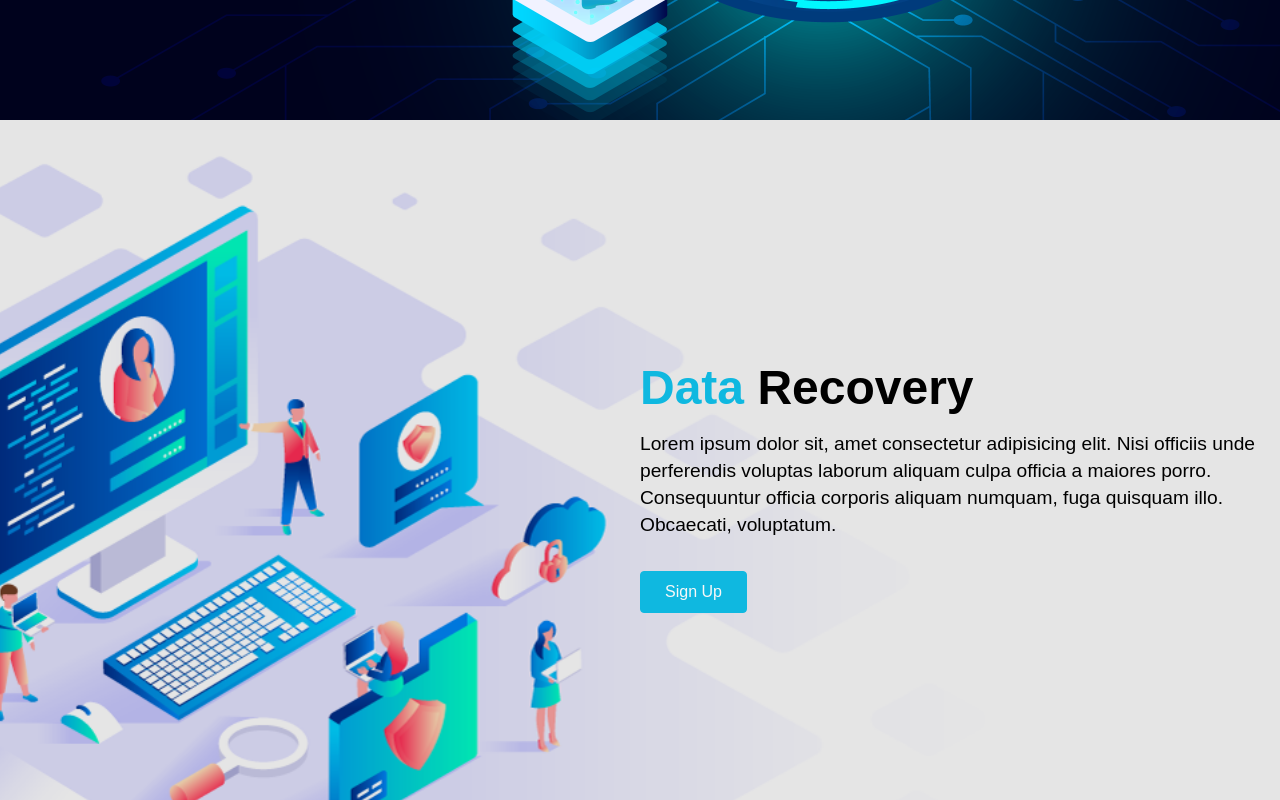
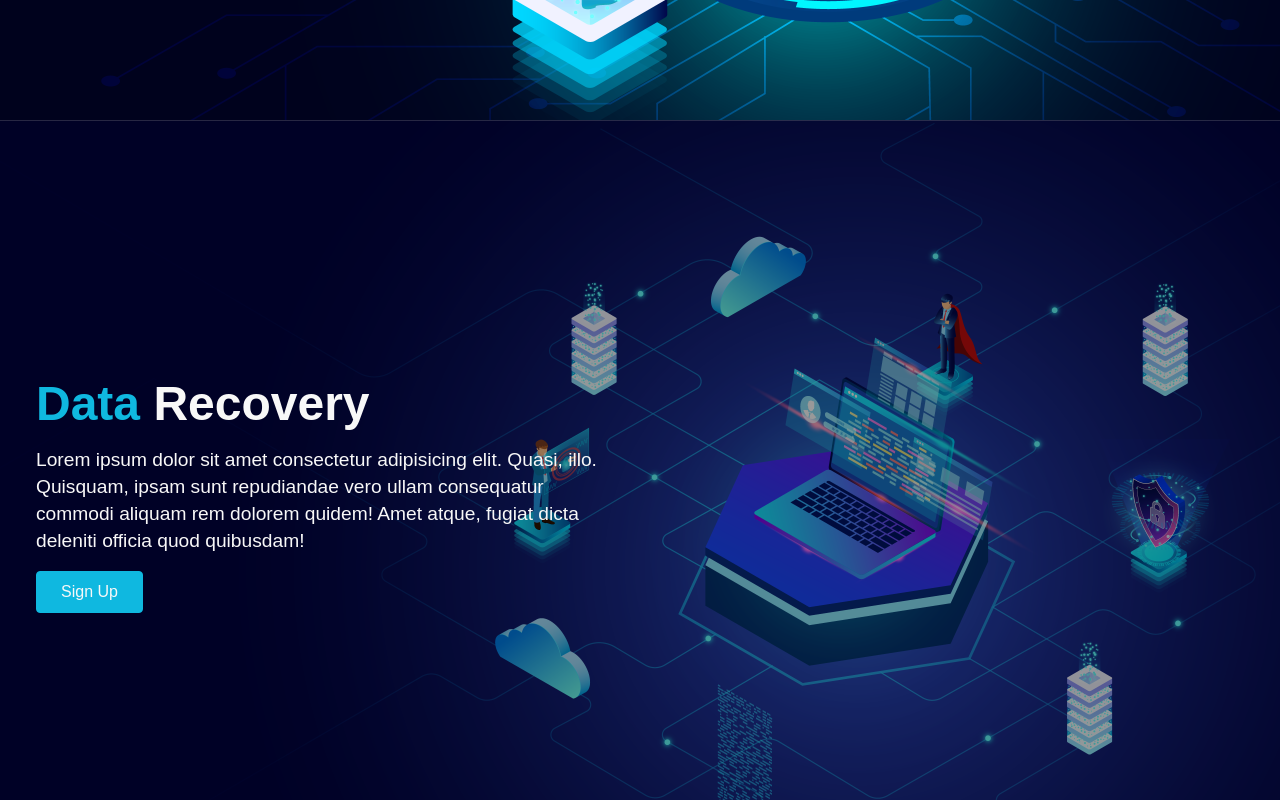
Before and after one commit to AhmedShaykh/Agency-Website, a React (Create React App) app: page / in a window 1280 px wide. Shown: the part 680-1480 px from the top of the page. Built offline with nearby package versions, Linux system fonts and the light colour scheme; a web font is replaced by a local one.

Commit message:
Git Init

```diff
--- a/src/App.jsx
+++ b/src/App.jsx
@@ -2,6 +2,7 @@ import React from "react";
 import Navbar from './Components/Navbar/Navbar.jsx';
 import Hero from './Components/Hero/Hero.jsx';
 import Data from './Components/Data/Data.jsx';
+import Recovery from "./Components/Recovery/Recovery.jsx";
 import Cloud from './Components/Cloud/Cloud.jsx'
 import Contact from "./Components/Contact/Contact.jsx";
 import Footer from './Components/Footer/Footer.jsx';
@@ -11,6 +12,7 @@ function App() {
     <>
       <Navbar />
       <Hero />
+      <Recovery />
       <Data />
       <Cloud />
       <Contact />
--- a/src/Components/Cloud/Cloud.jsx
+++ b/src/Components/Cloud/Cloud.jsx
@@ -8,7 +8,7 @@ const Cloud = () => {
                 <div className="content">
                     <h2><span>Cloud</span> Security</h2>
                     <p>Lorem ipsum dolor sit amet consectetur adipisicing elit. Possimus at veritatis quisquam voluptatem nostrum reprehenderit, tempore sint placeat, aperiam alias, facilis voluptate quod itaque deleniti molestiae non odit esse necessitatibus.</p>
-                    <div><button>Sign Up</button></div>
+                    <div><button>Learn More</button></div>
                 </div>
             </div>
         </div>
--- a/src/Components/Recovery/Recovery.jsx
+++ b/src/Components/Recovery/Recovery.jsx
@@ -1,9 +1,18 @@
 import React from 'react';
+import './RecoveryStyles.css';
 
 const Recovery = () => {
     return (
-        <div>
-
+        <div className='recovery'>
+            <div className="container">
+                <div className="content">
+                    <h2><span>Data</span> Recovery</h2>
+                    <p>Lorem ipsum dolor sit amet consectetur adipisicing elit. Quasi, illo. Quisquam, ipsam sunt repudiandae vero ullam consequatur commodi aliquam rem dolorem quidem! Amet atque, fugiat dicta deleniti officia quod quibusdam!</p>
+                <div>
+                    <button>Sign Up</button>
+                </div>
+                </div>
+            </div>
         </div>
     )
 }
--- /dev/null
+++ b/src/Components/Recovery/RecoveryStyles.css
@@ -0,0 +1,38 @@
+.recovery {
+    width: 100%;
+    height: 100vh;
+    background: rgba(0, 0, 0, .4);
+    position: relative;
+}
+
+.recovery:before {
+    content: '';
+    position: absolute;
+    background: url('../../Assets/recovery-bg.png') no-repeat center center/cover;
+    height: 100%;
+    width: 100%;
+    z-index: -1;
+}
+
+.recovery .content {
+    position: absolute;
+    top: 30%;
+    width: 50%;
+    left: 0;
+    padding: 1rem;
+}
+
+.recovery h2 {
+    color: #f8f8f8;
+}
+
+.recovery p {
+    color: #f8f8f8;
+    margin: 1rem 0;
+}
+
+@media screen and (max-width:940px) {
+    .recovery .content {
+        width: 100%;
+    }
+}
--- a/src/index.css
+++ b/src/index.css
@@ -66,6 +66,7 @@ button {
   font-weight: 500;
   display: flex;
   border-radius: 4px;
+  cursor: pointer;
 }
 
 button:hover {
```
Also changed, not shown: src/Routes/ContactPage.jsx (+16 -0 lines), src/Routes/RecoveryPage.jsx (+16 -0 lines).
